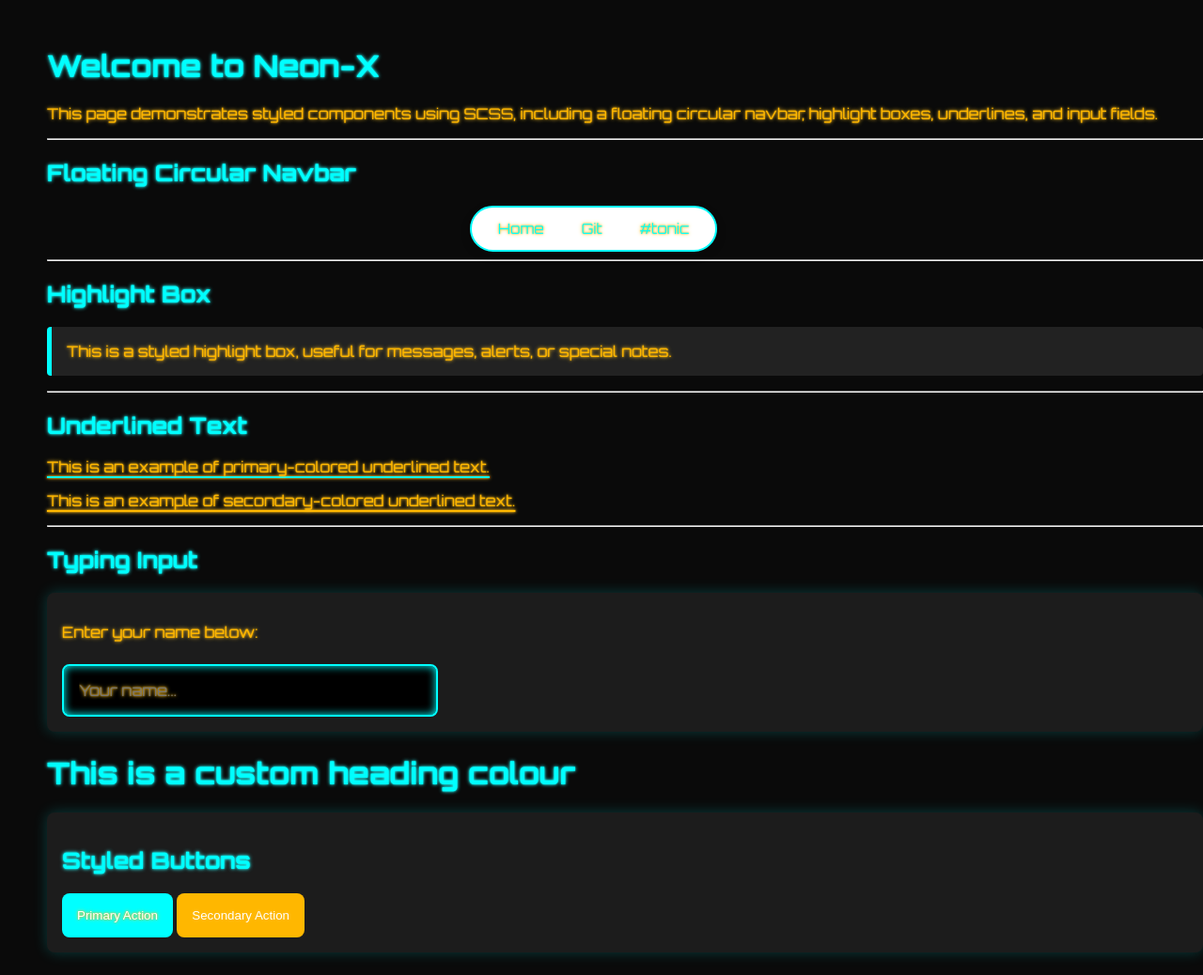
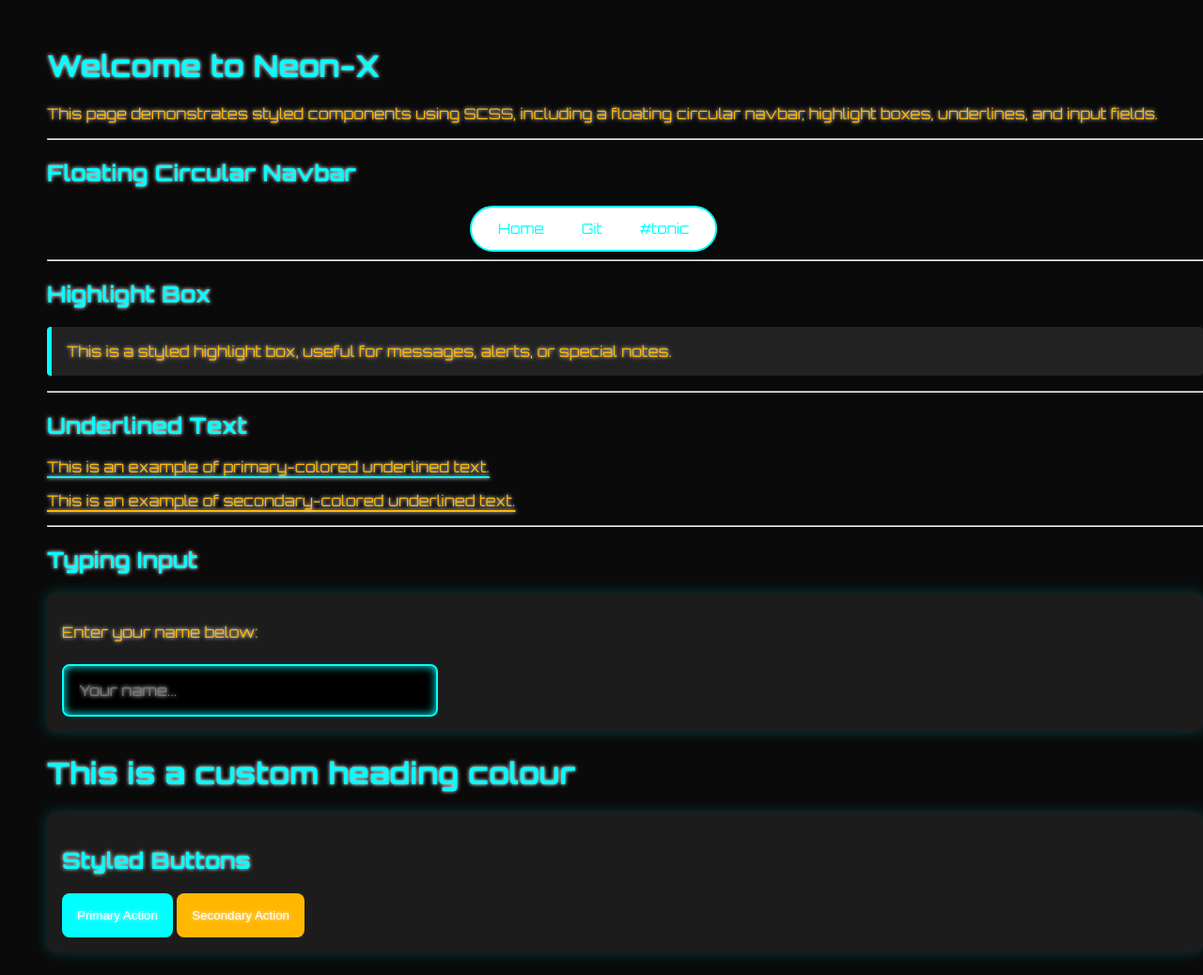
Before and after one commit to v659/jekyll_theme-new-v659, a Jekyll site: the page built from index.md, in a window 1280 px wide. Shown: the whole page at 94% size. Built offline with Jekyll 4.4.1, drawn with Linux system fonts in a browser that asks for light colours.

Commit message:
making it lighter...

```diff
--- a/_sass/base.scss
+++ b/_sass/base.scss
@@ -13,8 +13,7 @@ $padding: 1rem;
 @mixin neon-text($color) {
   color: $color;
   text-shadow:
-    0 0 2px $color,
-    0 0 4px lighten($color, 10%);
+    0 0 4px lighten($color, 50%);
 }
 
 // Base
```
